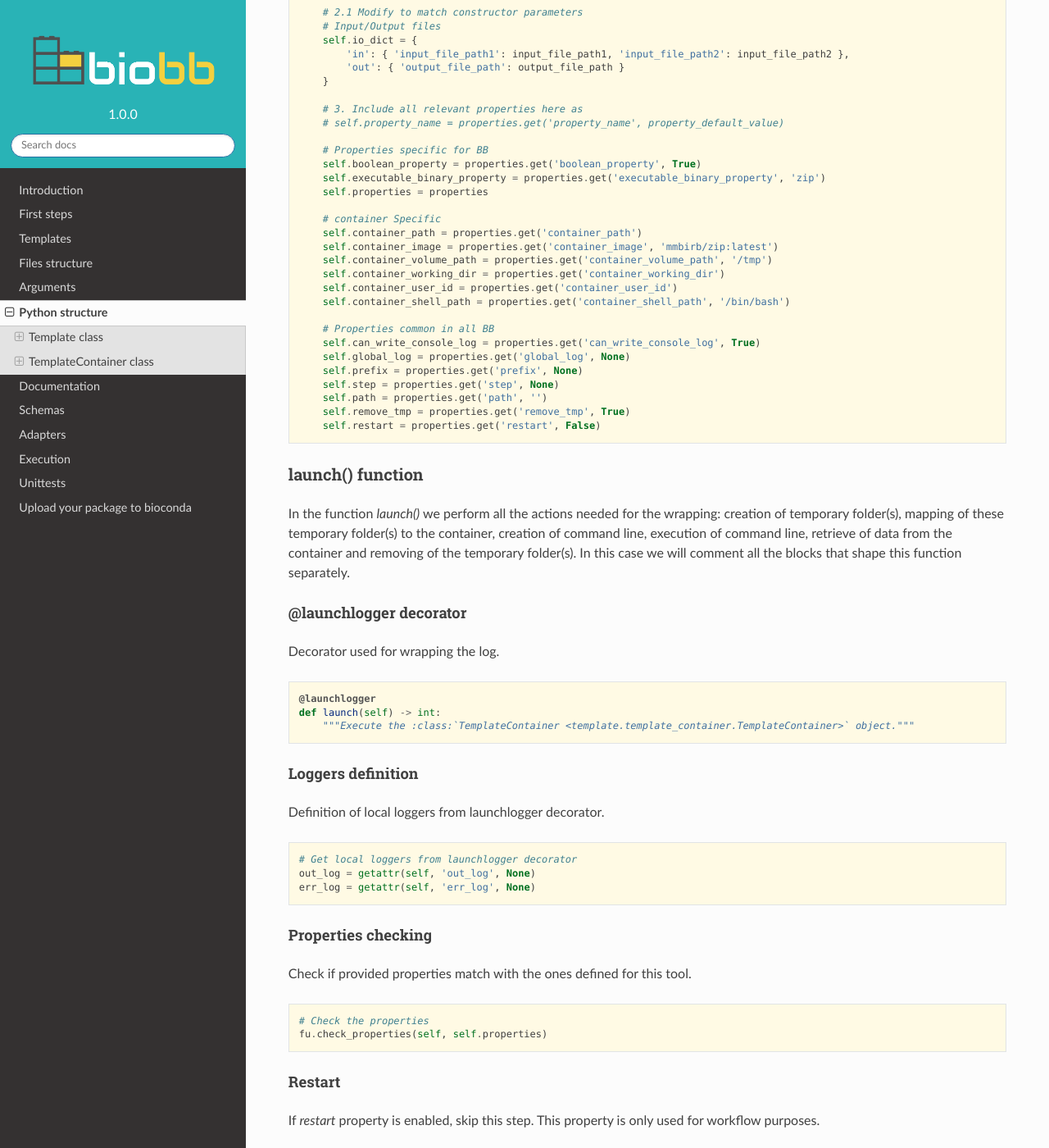
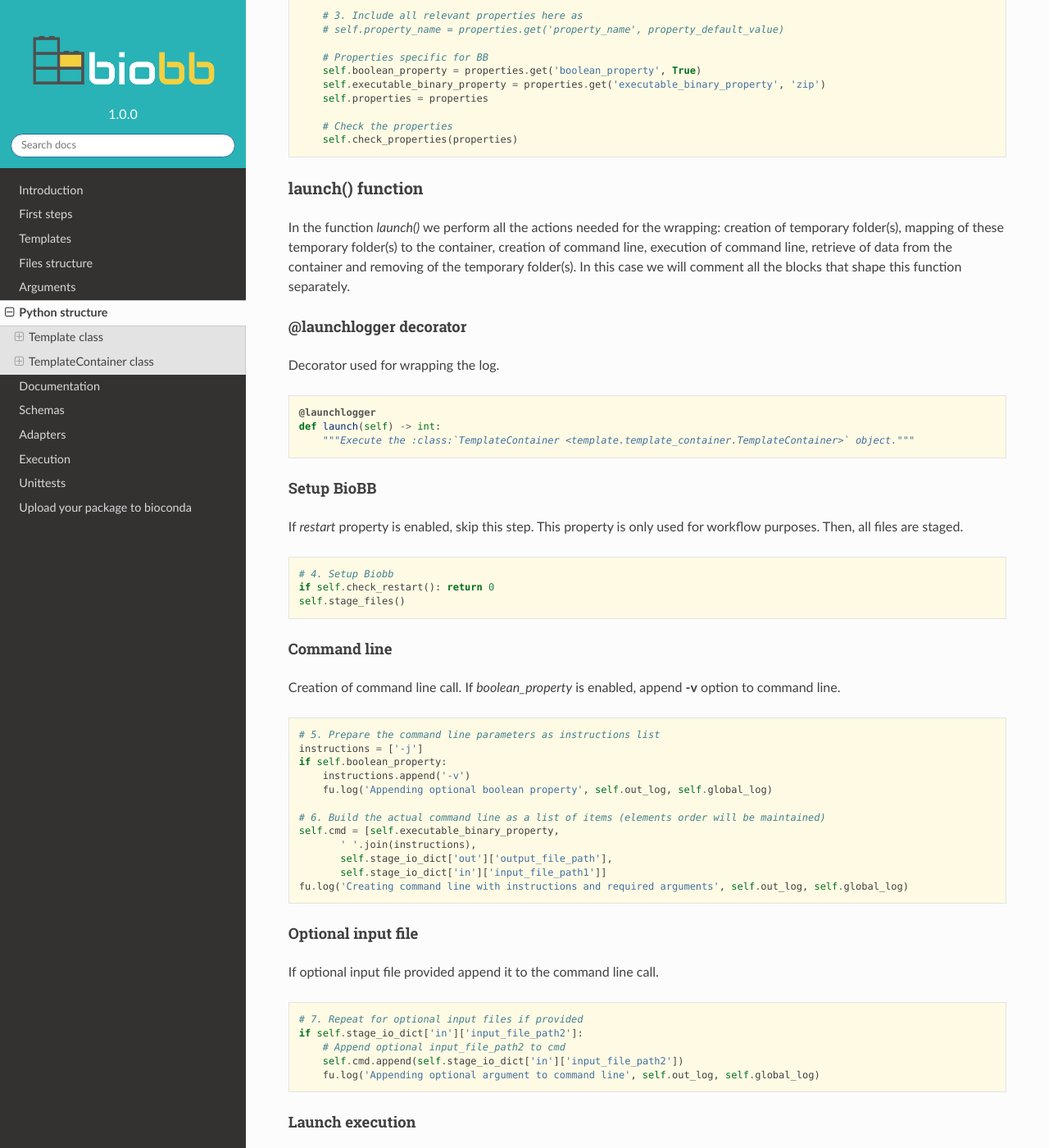
Before and after one commit to bioexcel/biobb_documentation, a Sphinx documentation site: the page built from biobb_documentation/docs/source/python_structure.md, in a window 1280 px wide and 1400 px high, scrolled down 7795 px. Shown: the whole window at 82% size. Built offline with Sphinx 7.4.7 and the Read the Docs theme 2.0.0, drawn with Linux system fonts in a browser that asks for light colours; some of the changed text lies outside the part shown.

Commit message:
Biobb's adapted to biobb_common 3.7

````diff
--- a/biobb_documentation/docs/source/python_structure.md
+++ b/biobb_documentation/docs/source/python_structure.md
@@ -12,14 +12,23 @@
 ```python
 import argparse
 import shutil
-from pathlib import Path, PurePath
+from pathlib import PurePath
+from biobb_common.generic.biobb_object import BiobbObject
 from biobb_common.configuration import  settings
 from biobb_common.tools import file_utils as fu
 from biobb_common.tools.file_utils import launchlogger
-from biobb_common.command_wrapper import cmd_wrapper
 ```
 
 Libraries used for the execution of the **Template** class.
+
+### Class
+Class template inherits from BiobbObject parent class.
+
+
+```python
+# 1. Rename class as required
+class Template(BiobbObject):
+```
 
 ### Docstrings
 
@@ -118,6 +127,9 @@
 def __init__(self, input_file_path1, output_file_path,
             input_file_path2 = None, properties = None, **kwargs) -> None:
     properties = properties or {}
+
+    # 2.0 Call parent class constructor
+    super().__init__(properties)
 
     # 2.1 Modify to match constructor parameters
     # Input/Output files
@@ -134,14 +146,8 @@
     self.executable_binary_property = properties.get('executable_binary_property', 'zip')
     self.properties = properties
 
-    # Properties common in all BB
-    self.can_write_console_log = properties.get('can_write_console_log', True)
-    self.global_log = properties.get('global_log', None)
-    self.prefix = properties.get('prefix', None)
-    self.step = properties.get('step', None)
-    self.path = properties.get('path', '')
-    self.remove_tmp = properties.get('remove_tmp', True)
-    self.restart = properties.get('restart', False)
+    # Check the properties
+    self.check_properties(properties)
 ```
 
 ### launch() function
@@ -158,37 +164,14 @@
     """Execute the :class:`Template <template.template.Template>` object."""
 ```
 
-#### Loggers definition
-Definition of local loggers from launchlogger decorator.
+#### Setup BioBB
+If *restart* property is enabled, skip this step. This property is only used for workflow purposes. Then, all files are staged.
 
 
 ```python
-# Get local loggers from launchlogger decorator
-out_log = getattr(self, 'out_log', None)
-err_log = getattr(self, 'err_log', None)
-```
-
-#### Properties checking
-Check if provided properties match with the ones defined for this tool.
-
-
-```python
-# Check the properties
-fu.check_properties(self, self.properties)
-```
-
-#### Restart
-If *restart* property is enabled, skip this step. This property is only used for workflow purposes.
-
-
-```python
-# Restart
-if self.restart:
-    # 4. Include here all output file paths
-    output_file_list = [self.io_dict['out']['output_file_path']]
-    if fu.check_complete_files(output_file_list):
-        fu.log('Restart is enabled, this step: %s will the skipped' % self.step, out_log, self.global_log)
-        return 0
+# 4. Setup Biobb
+if self.check_restart(): return 0
+self.stage_files()
 ```
 
 #### Temporary folder
@@ -235,29 +218,29 @@
     # Copy input_file_path2 to temporary folder
     shutil.copy(self.io_dict['in']['input_file_path2'], self.tmp_folder)
     # Append optional input_file_path2 to cmd
-    cmd.append(str(PurePath(self.tmp_folder).joinpath(PurePath(self.io_dict['in']['input_file_path2']).name)))
-    fu.log('Appending optional argument to command line', out_log, self.global_log)
+    self.cmd.append(str(PurePath(self.tmp_folder).joinpath(PurePath(self.io_dict['in']['input_file_path2']).name)))
+    fu.log('Appending optional argument to command line', self.out_log, self.global_log)
 ```
 
 #### Launch execution
 
 
 ```python
-# Launch execution
-returncode = cmd_wrapper.CmdWrapper(cmd, out_log, err_log, self.global_log).launch()
+# Run Biobb block
+self.run_biobb()
 ```
 
 #### Remove temporary file(s)
-If *remove_tmp* is enabled, remove temporary file(s) created during the execution. Then, return *returncode* and finish the function.
+If *remove_tmp* is enabled, remove temporary file(s) created during the execution. Then, return *self.return_code* and finish the function.
 
 
 ```python
 # Remove temporary file(s)
 if self.remove_tmp:
-    fu.rm(self.tmp_folder)
-    fu.log('Removed: %s' % str(self.tmp_folder), out_log)
+    self.tmp_files.append(self.tmp_folder)
+    self.remove_tmp_files()
 
-return returncode
+return self.return_code
 ```
 
 ### template() function
@@ -285,15 +268,22 @@
 
 ```python
 import argparse
-import shutil
-from pathlib import Path, PurePath
+from biobb_common.generic.biobb_object import BiobbObject
 from biobb_common.configuration import  settings
 from biobb_common.tools import file_utils as fu
 from biobb_common.tools.file_utils import launchlogger
-from biobb_common.command_wrapper import cmd_wrapper
 ```
 
 Libraries used for the execution of the **TemplateContainer** class.
+
+### Class
+Class template inherits from BiobbObject parent class.
+
+
+```python
+# 1. Rename class as required
+class TemplateContainer(BiobbObject):
+```
 
 ### Docstrings
 
@@ -401,6 +391,9 @@
 def __init__(self, input_file_path1, output_file_path,
             input_file_path2 = None, properties = None, **kwargs) -> None:
     properties = properties or {}
+
+    # 2.0 Call parent class constructor
+    super().__init__(properties)
 
     # 2.1 Modify to match constructor parameters
     # Input/Output files
@@ -417,22 +410,8 @@
     self.executable_binary_property = properties.get('executable_binary_property', 'zip')
     self.properties = properties
 
-    # container Specific
-    self.container_path = properties.get('container_path')
-    self.container_image = properties.get('container_image', 'mmbirb/zip:latest')
-    self.container_volume_path = properties.get('container_volume_path', '/tmp')
-    self.container_working_dir = properties.get('container_working_dir')
-    self.container_user_id = properties.get('container_user_id')
-    self.container_shell_path = properties.get('container_shell_path', '/bin/bash')
-
-    # Properties common in all BB
-    self.can_write_console_log = properties.get('can_write_console_log', True)
-    self.global_log = properties.get('global_log', None)
-    self.prefix = properties.get('prefix', None)
-    self.step = properties.get('step', None)
-    self.path = properties.get('path', '')
-    self.remove_tmp = properties.get('remove_tmp', True)
-    self.restart = properties.get('restart', False)
+    # Check the properties
+    self.check_properties(properties)
 ```
 
 ### launch() function
@@ -449,46 +428,14 @@
     """Execute the :class:`TemplateContainer <template.template_container.TemplateContainer>` object."""
 ```
 
-#### Loggers definition
-Definition of local loggers from launchlogger decorator.
+#### Setup BioBB
+If *restart* property is enabled, skip this step. This property is only used for workflow purposes. Then, all files are staged.
 
 
 ```python
-# Get local loggers from launchlogger decorator
-out_log = getattr(self, 'out_log', None)
-err_log = getattr(self, 'err_log', None)
-```
-
-#### Properties checking
-Check if provided properties match with the ones defined for this tool.
-
-
-```python
-# Check the properties
-fu.check_properties(self, self.properties)
-```
-
-#### Restart
-If *restart* property is enabled, skip this step. This property is only used for workflow purposes.
-
-
-```python
-# Restart
-if self.restart:
-    # 4. Include here all output file paths
-    output_file_list = [self.io_dict['out']['output_file_path']]
-    if fu.check_complete_files(output_file_list):
-        fu.log('Restart is enabled, this step: %s will the skipped' % self.step, out_log, self.global_log)
-        return 0
-```
-
-#### Copy inputs to container
-Creation of a temporary folder and map it to the *container_volume_path* path.
-
-
-```python
-# 5. Copy inputs to container
-container_io_dict = fu.copy_to_container(self.container_path, self.container_volume_path, self.io_dict)
+# 4. Setup Biobb
+if self.check_restart(): return 0
+self.stage_files()
 ```
 
 #### Command line
@@ -496,18 +443,18 @@
 
 
 ```python
-# 6. Prepare the command line parameters as instructions list
+# 5. Prepare the command line parameters as instructions list
 instructions = ['-j']
 if self.boolean_property:
     instructions.append('-v')
-    fu.log('Appending optional boolean property', out_log, self.global_log)
+    fu.log('Appending optional boolean property', self.out_log, self.global_log)
 
-# 7. Build the actual command line as a list of items (elements order will be maintained)
-cmd = [self.executable_binary_property,
+# 6. Build the actual command line as a list of items (elements order will be maintained)
+self.cmd = [self.executable_binary_property,
        ' '.join(instructions),
-       container_io_dict['out']['output_file_path'],
-       container_io_dict['in']['input_file_path1']]
-fu.log('Creating command line with instructions and required arguments', out_log, self.global_log)
+       self.stage_io_dict['out']['output_file_path'],
+       self.stage_io_dict['in']['input_file_path1']]
+fu.log('Creating command line with instructions and required arguments', self.out_log, self.global_log)
 ```
 
 #### Optional input file
@@ -516,11 +463,11 @@
 
 
 ```python
-# 8. Repeat for optional input files if provided
-if container_io_dict['in']['input_file_path2']:
+# 7. Repeat for optional input files if provided
+if self.stage_io_dict['in']['input_file_path2']:
     # Append optional input_file_path2 to cmd
-    cmd.append(container_io_dict['in']['input_file_path2'])
-    fu.log('Appending optional argument to command line', out_log, self.global_log)
+    self.cmd.append(self.stage_io_dict['in']['input_file_path2'])
+    fu.log('Appending optional argument to command line', self.out_log, self.global_log)
 ```
 
 #### Launch execution
@@ -529,18 +476,8 @@
 
 
 ```python
-# 10. Create cmd with specdific syntax according to the required container
-cmd = fu.create_cmd_line(cmd, container_path=self.container_path,
-                         host_volume=container_io_dict.get('unique_dir'),
-                         container_volume=self.container_volume_path,
-                         container_working_dir=self.container_working_dir,
-                         container_user_uid=self.container_user_id,
-                         container_image=self.container_image,
-                         container_shell_path=self.container_shell_path,
-                         out_log=out_log, global_log=self.global_log)
-
-# Launch execution
-returncode = cmd_wrapper.CmdWrapper(cmd, out_log, err_log, self.global_log).launch()
+# Run Biobb block
+self.run_biobb()
 ```
 
 #### Output data retrieval
@@ -549,21 +486,21 @@
 
 
 ```python
-# Copy output(s) to output(s) path(s) in case of container execution
-fu.copy_to_host(self.container_path, container_io_dict, self.io_dict)
+# Copy files to host
+self.copy_to_host()
 ```
 
 #### Remove temporary file(s)
-If *remove_tmp* is enabled, remove temporary file(s) created during the execution. Then, return *returncode* and finish the function.
+If *remove_tmp* is enabled, remove temporary file(s) created during the execution. Then, return *self.return_code* and finish the function.
 
 
 ```python
 # Remove temporary file(s)
-if self.remove_tmp and container_io_dict.get('unique_dir'):
-    fu.rm(container_io_dict.get('unique_dir'))
-    fu.log('Removed: %s' % str(container_io_dict.get('unique_dir')), out_log)
+if self.remove_tmp and self.stage_io_dict["unique_dir"]:
+    self.tmp_files.append(self.stage_io_dict.get("unique_dir"))
+    self.remove_tmp_files()
 
-return returncode
+return self.return_code
 ```
 
 ### template_container() function
````
Also changed, not shown: other parts of biobb_documentation/docs/source/python_structure.md (+10 -10 lines), biobb_documentation/docs/jupyter/python_structure.ipynb.
